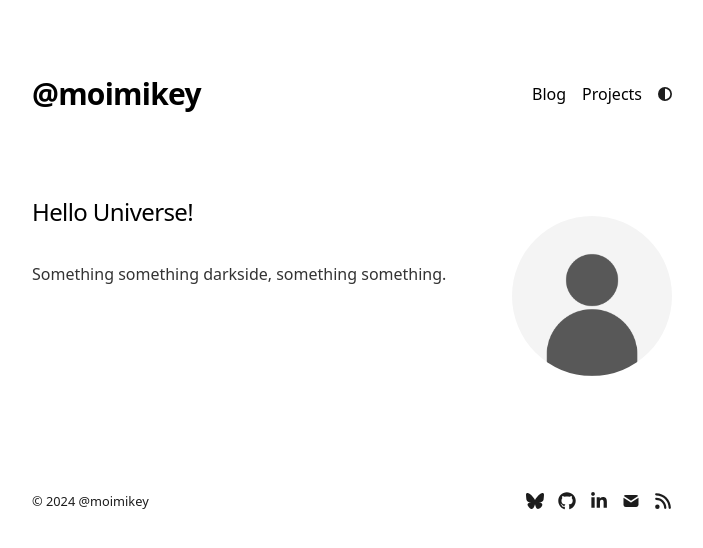
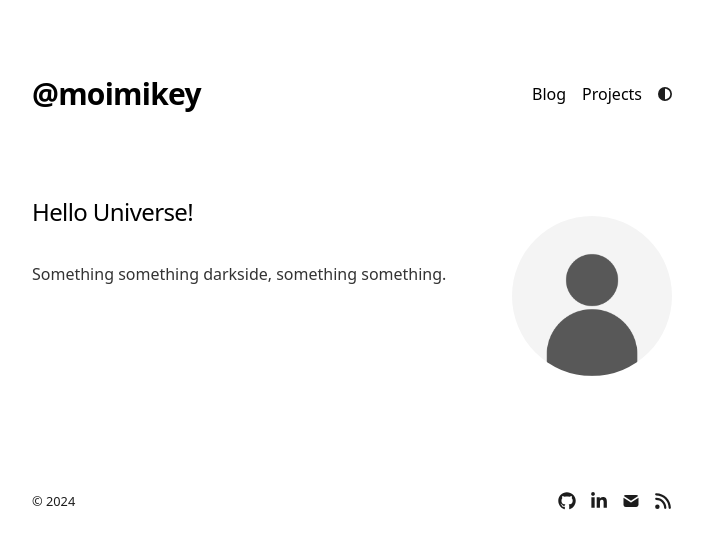
Before and after one commit to moimikey/mhz.lol, a Next.js app: page / in a window 1280 px wide. Shown: the top 548 px of the page, without its empty margins (288-991 px from the left). Built offline with nearby package versions, Linux system fonts and the light colour scheme.

Commit message:
fix build

```diff
--- a/app/components/footer.tsx
+++ b/app/components/footer.tsx
@@ -5,10 +5,10 @@ import {
   FaGithub,
   FaRss,
   FaLinkedinIn,
-  FaBluesky,
+  // FaBluesky,
 } from "react-icons/fa6";
 import { TbMailFilled } from "react-icons/tb";
-import { metaData, socialLinks } from "app/config";
+import { socialLinks } from "app/config";
 
 const YEAR = new Date().getFullYear();
 
@@ -23,7 +23,7 @@ function SocialLink({ href, icon: Icon }) {
 function SocialLinks() {
   return (
     <div className="flex text-lg gap-3.5 float-right transition-opacity duration-300 hover:opacity-90">
-      <SocialLink href={socialLinks.bluesky} icon={FaBluesky} />
+      {/* <SocialLink href={socialLinks.bluesky} icon={FaBluesky} /> */}
       <SocialLink href={socialLinks.github} icon={FaGithub} />
       <SocialLink href={socialLinks.linkedin} icon={FaLinkedinIn} />
       <SocialLink href={socialLinks.email} icon={TbMailFilled} />
@@ -38,14 +38,14 @@ export default function Footer() {
   return (
     <small className="block lg:mt-24 mt-16 text-[#1C1C1C] dark:text-[#D4D4D4]">
       <time>© {YEAR}</time>{" "}
-      <a
+      {/* <a
         className="no-underline"
         href={socialLinks.bluesky}
         target="_blank"
         rel="noopener noreferrer"
       >
         {metaData.title}
-      </a>
+      </a> */}
       <style jsx>{`
         @media screen and (max-width: 480px) {
           article {
```
